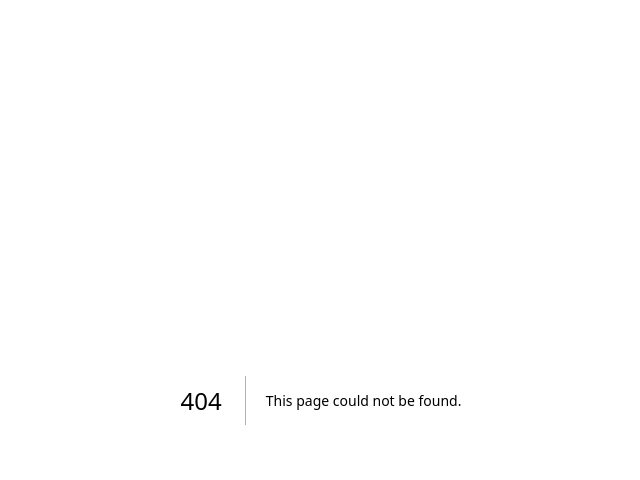
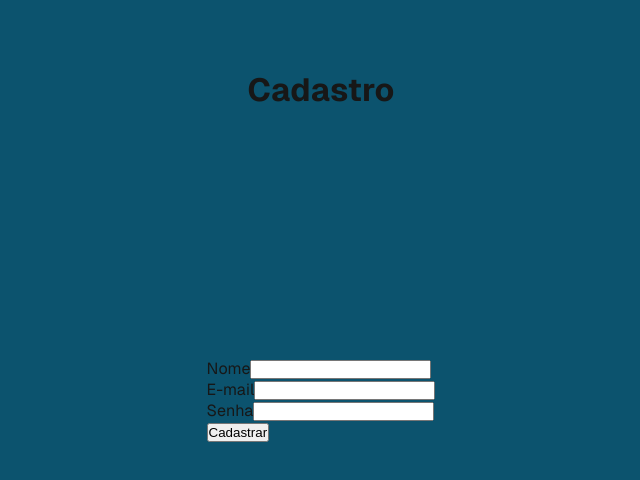
Before and after one commit to Alexig2/PTAC-Alex-Liz, a Next.js app: page /cadastro in a window 1280 px wide. Before the commit this address had no page. Shown: the top 480 px of the page, without its empty margins (319-959 px from the left). Built offline with nearby package versions, Linux system fonts and the light colour scheme.

Commit message:
aula 17/10

```diff
--- /dev/null
+++ b/src/app/cadastro/page.tsx
@@ -0,0 +1,42 @@
+'use client'
+import { useState } from "react";
+import styles from "../page.module.css";
+import Usuario from "../interfaces/usuario"
+
+
+export default function Cadastro() {
+  const [usuario, setUsuario] = useState<Usuario>({
+    nome: '',
+    email: '',
+    password: ''
+  })
+
+  const alterarNome = (novoNome: string) => {
+    setUsuario((valAntes) => ({
+      ...valAntes,
+      nome: novoNome
+    }))
+  }
+
+  return (
+    <main className={styles.page}>
+      <h1>Cadastro</h1>
+      <form action={"/"} method="post">
+      <div>
+          <label>Nome</label>
+          <input type="text" name="nome" value={usuario.nome} required/>
+        </div>
+        <div>
+          <label>E-mail</label>
+          <input type="email" name="email" value={usuario.email} required/>
+        </div>
+        <div>
+          <label>Senha</label>
+          <input type="password" name="senha" value={usuario.password} required/>
+        </div>
+
+        <button>Cadastrar</button>
+      </form>
+    </main>
+  );
+}
--- a/src/app/interfaces/usuario.tsx
+++ b/src/app/interfaces/usuario.tsx
@@ -1,9 +1,9 @@
 interface Usuario {
-  id: number,
+  id?: number,
   nome: string,
   email: string, // se eu fizer email?: string singnifica que não é obrigatório preencher
   password: string,
-  tipo: 'cliente' | 'adm'
+  tipo?: 'cliente' | 'adm'
 }
 
 /* Caso tiver dúvida parte1
--- a/src/app/page.module.css
+++ b/src/app/page.module.css
@@ -5,7 +5,7 @@
   --gray-alpha-100: rgba(var(--gray-rgb), 0.05);
 
   --button-primary-hover: #383838;
-  --button-secondary-hover: #f2f2f2;
+  --button-secondary-hover: #db1111;
 
   display: grid;
   grid-template-rows: 20px 1fr 20px;
```
Also changed, not shown: src/app/login/page.tsx (+12 -2 lines), src/app/styles/login.module.css (added, +8 -0 lines).
